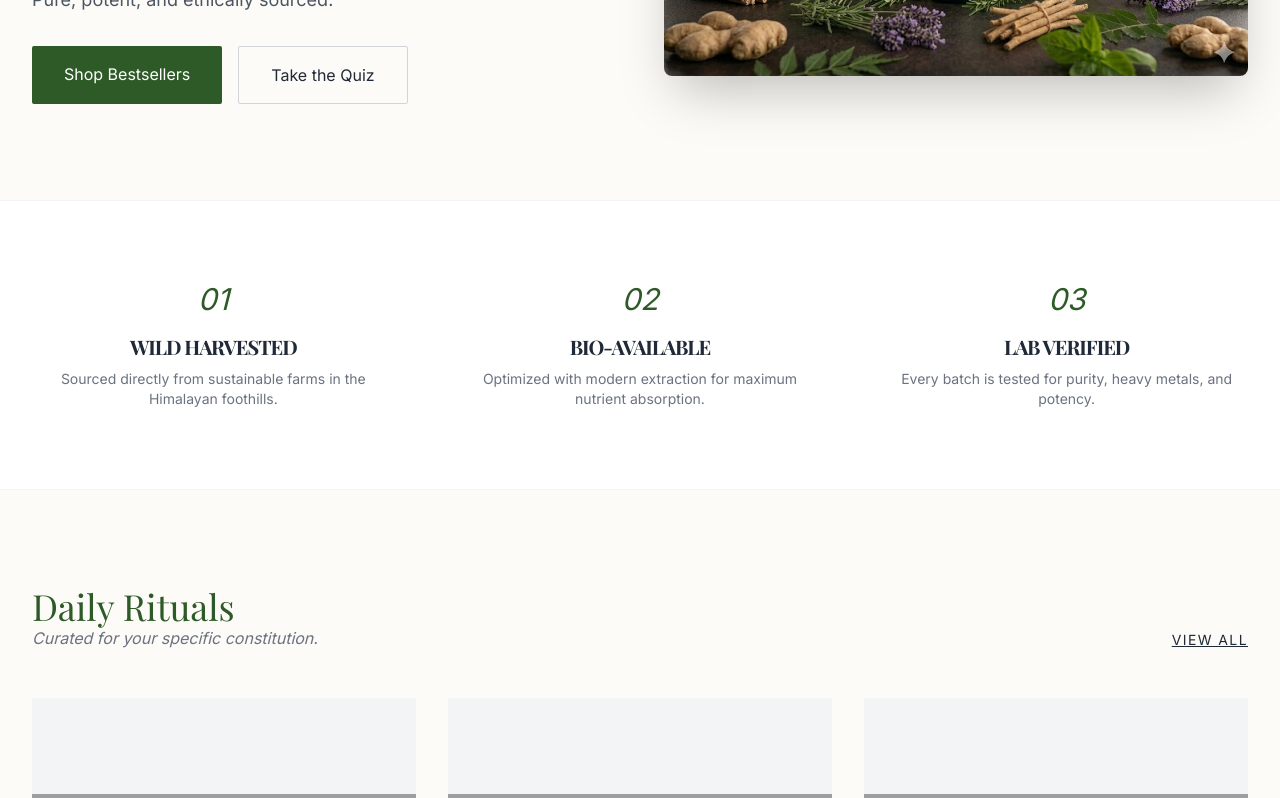
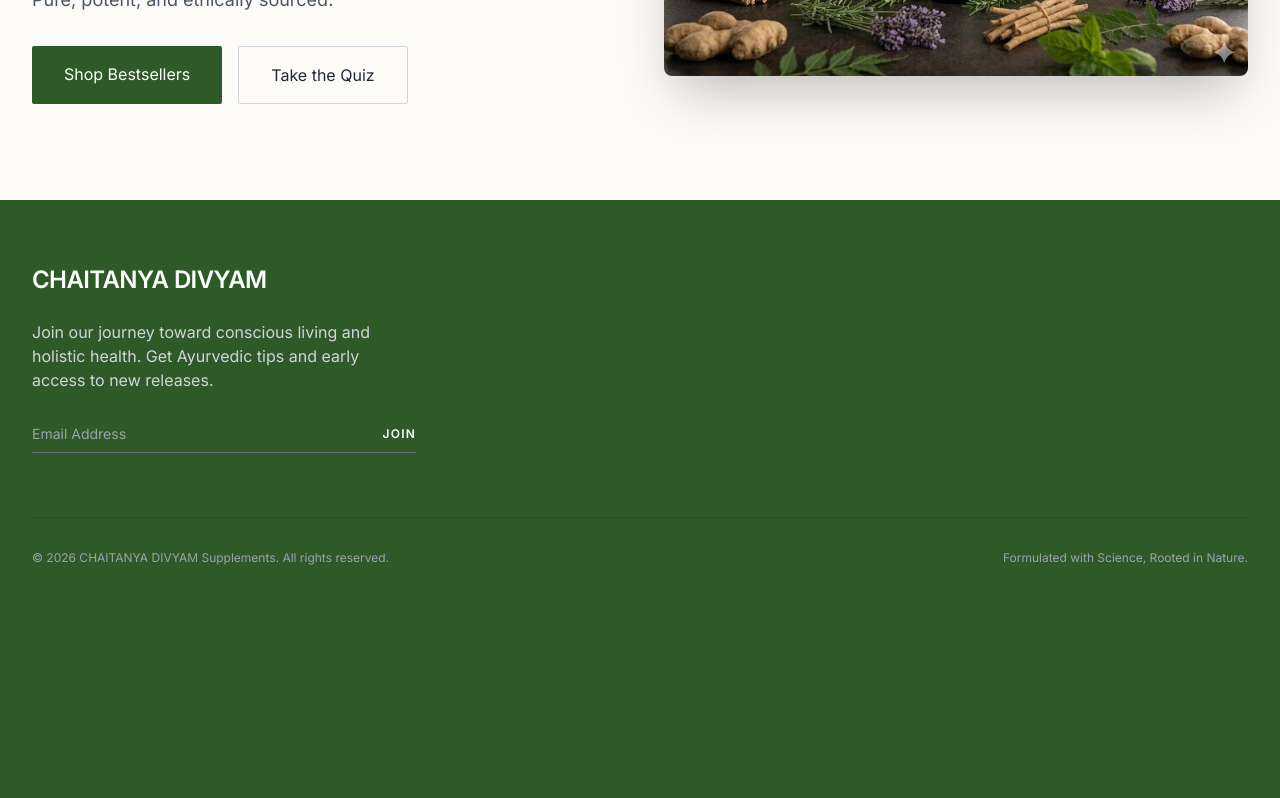
Before and after one commit to ayush-kumar-pandit/e-commerce-platform, a Django app: page / in a window 1280 px wide. Shown: the part 456-1254 px from the top of the page. After the commit the page ends 1021 px from the top, so only its background shows below. Run offline with Django 5.2, Linux system fonts and the light colour scheme; some libraries are stand-ins or nearby versions; some web fonts are replaced; grey boxes are pictures that could not be loaded.

Commit message:
Optimized

```diff
--- a/CDA/CDA/urls.py
+++ b/CDA/CDA/urls.py
@@ -16,9 +16,13 @@ Including another URLconf
 """
 from django.contrib import admin
 from django.urls import path, include
+from django.conf import settings
+from django.conf.urls.static import static
 
 urlpatterns = [
     path('admin/', admin.site.urls),
     path('user/',include('user.urls')),
     path('',include('home.urls')),
+
 ]
+urlpatterns += static(settings.MEDIA_URL, document_root = settings.MEDIA_ROOT)
--- a/CDA/home/views.py
+++ b/CDA/home/views.py
@@ -1,6 +1,7 @@
 from django.shortcuts import render
-from django.http import HttpResponse
+from .models import products
 
 # Create your views here.
 def home(request):
-    return render(request,"home.html")
+    prods = products.objects.all()
+    return render(request,"home.html", {prods: prods})
--- a/CDA/templates/home.html
+++ b/CDA/templates/home.html
@@ -5,13 +5,18 @@
     <meta charset="UTF-8">
     <meta name="viewport" content="width=device-width, initial-scale=1.0">
     <title>VedaModern | Ancient Wisdom, Modern Vitality</title>
+
     <script src="https://cdn.tailwindcss.com"></script>
+
     <link href="https://fonts.googleapis.com/css2?family=Playfair+Display:ital,wght@0,400;0,700;1,400&family=Inter:wght@300;400;600&display=swap" rel="stylesheet">
-    <link href= {% static "css/home.css" %} rel = "stylesheet">
+
+    <link href="{% static 'css/home.css' %}" rel="stylesheet">
 </head>
+
 <body class="bg-cream text-gray-800">
 
 <nav class="flex justify-between items-center px-8 py-6 max-w-7xl mx-auto">
+
     <div class="text-2xl font-bold text-ayur-green tracking-tight">
         CHAITANYA<span class="font-light text-gray-400">DIVYAM</span>
     </div>
@@ -24,124 +29,97 @@
     </div>
 
     <div class="flex items-center gap-x-2">
-            <a href="user/register" class="border border-ayur-green px-5 py-2 text-xs uppercase tracking-widest hover:bg-ayur-green hover:text-white transition duration-300">
+        <a href="{% url 'register' %}" class="border border-ayur-green px-5 py-2 text-xs uppercase tracking-widest hover:bg-ayur-green hover:text-white transition duration-300">
             Register
         </a>
-            <a href="user/login" class="border border-ayur-green px-5 py-2 text-xs uppercase tracking-widest hover:bg-ayur-green hover:text-white transition duration-300">
+
+        <a href="{% url 'login' %}" class="border border-ayur-green px-5 py-2 text-xs uppercase tracking-widest hover:bg-ayur-green hover:text-white transition duration-300">
             Login
         </a>
     </div>
+
 </nav>
 
 <header class="relative max-w-7xl mx-auto px-8 py-16 md:py-24 grid md:grid-cols-2 gap-12 items-center">
+
     <div class="z-10">
-            <span class="text-sm uppercase tracking-[0.3em] text-gray-500 mb-4 block underline decoration-gold">Rooted in Tradition</span>
-            <h1 class="text-5xl md:text-7xl mb-6 leading-tight text-ayur-green">Timeless Wisdom. <br><span class="italic">Modern Vitality.</span></h1>
+
+        <span class="text-sm uppercase tracking-[0.3em] text-gray-500 mb-4 block underline decoration-gold">
+            Rooted in Tradition
+        </span>
+
+        <h1 class="text-5xl md:text-7xl mb-6 leading-tight text-ayur-green">
+            Timeless Wisdom.<br>
+            <span class="italic">Modern Vitality.</span>
+        </h1>
+
         <p class="text-lg text-gray-600 mb-8 max-w-md leading-relaxed">
-                Experience the world's oldest healing science, reformulated for the demands of the 21st century. Pure, potent, and ethically sourced.
+            Experience the world's oldest healing science, reformulated for the demands of the 21st century.
+            Pure, potent, and ethically sourced.
         </p>
+
         <div class="flex space-x-4">
-                <a href="#" class="bg-ayur-green text-white px-8 py-4 rounded-sm hover:shadow-lg transition">Shop Bestsellers</a>
-                <a href="#" class="border border-gray-300 px-8 py-4 rounded-sm hover:bg-white transition">Take the Quiz</a>
+            <a href="#" class="bg-ayur-green text-white px-8 py-4 rounded-sm hover:shadow-lg transition">
+                Shop Bestsellers
+            </a>
+
+            <a href="#" class="border border-gray-300 px-8 py-4 rounded-sm hover:bg-white transition">
+                Take the Quiz
+            </a>
         </div>
+
     </div>
+
     <div class="relative">
+
         <div class="absolute -inset-4 bg-ayur-green/5 rounded-full blur-3xl"></div>
-            <img src="{% static "images/banner.jpg" %}" alt="Ayurvedic Supplement" class="relative rounded-lg shadow-2xl">
+
+        <img src="{% static 'images/banner.jpg' %}"
+             alt="Ayurvedic Supplement"
+             class="relative rounded-lg shadow-2xl">
+
     </div>
+
 </header>
 
-    <section class="bg-white py-20 border-y border-gray-100">
-        <div class="max-w-7xl mx-auto px-8 grid md:grid-cols-3 gap-16 text-center">
-            <div>
-                <div class="text-3xl mb-4 italic text-ayur-green">01</div>
-                <h3 class="text-xl font-bold mb-2 uppercase tracking-tighter">Wild Harvested</h3>
-                <p class="text-gray-500 text-sm">Sourced directly from sustainable farms in the Himalayan foothills.</p>
-            </div>
-            <div>
-                <div class="text-3xl mb-4 italic text-ayur-green">02</div>
-                <h3 class="text-xl font-bold mb-2 uppercase tracking-tighter">Bio-Available</h3>
-                <p class="text-gray-500 text-sm">Optimized with modern extraction for maximum nutrient absorption.</p>
-            </div>
-            <div>
-                <div class="text-3xl mb-4 italic text-ayur-green">03</div>
-                <h3 class="text-xl font-bold mb-2 uppercase tracking-tighter">Lab Verified</h3>
-                <p class="text-gray-500 text-sm">Every batch is tested for purity, heavy metals, and potency.</p>
-            </div>
-        </div>
-    </section>
+<footer class="bg-ayur-green text-white py-16 px-8">
 
-    <section class="max-w-7xl mx-auto px-8 py-24">
-        <div class="flex justify-between items-end mb-12">
-            <div>
-                <h2 class="text-4xl text-ayur-green">Daily Rituals</h2>
-                <p class="text-gray-500 italic">Curated for your specific constitution.</p>
-            </div>
-            <a href="#" class="text-sm underline tracking-widest uppercase">View All</a>
+    <div class="max-w-7xl mx-auto grid md:grid-cols-4 gap-12">
+
+        <div class="col-span-2">
+
+            <div class="text-2xl font-bold mb-6 tracking-tight">
+                CHAITANYA DIVYAM
             </div>
 
-        <div class="grid md:grid-cols-3 gap-8">
-            <div class="group cursor-pointer">
-                <div class="overflow-hidden bg-gray-100 mb-4 aspect-[4/5] flex items-center justify-center">
-                    <img src="https://images.unsplash.com/photo-1584308666744-24d5c474f2ae?auto=format&fit=crop&q=80&w=600" class="group-hover:scale-105 transition duration-700">
+            <p class="text-gray-300 max-w-sm mb-8">
+                Join our journey toward conscious living and holistic health.
+                Get Ayurvedic tips and early access to new releases.
+            </p>
+
+            <form class="flex border-b border-gray-500 pb-2 max-w-sm">
+
+                <input type="email"
+                       placeholder="Email Address"
+                       class="bg-transparent border-none text-white focus:outline-none flex-grow text-sm">
+
+                <button type="submit" class="uppercase text-xs tracking-widest font-bold">
+                    Join
+                </button>
+
+            </form>
+
         </div>
-                <h3 class="text-lg font-semibold">The Ashwagandha Complex</h3>
-                <p class="text-gray-500 text-sm mb-2 italic text-gold-600 font-serif">Adaptogenic Calm</p>
-                <p class="text-ayur-green font-bold">$34.00</p>
+
     </div>
-            <div class="group cursor-pointer">
-                <div class="overflow-hidden bg-gray-100 mb-4 aspect-[4/5] flex items-center justify-center">
-                    <img src="https://images.unsplash.com/photo-1615485290382-441e4d019cb5?auto=format&fit=crop&q=80&w=600" class="group-hover:scale-105 transition duration-700">
+
+    <div class="max-w-7xl mx-auto mt-16 pt-8 border-t border-gray-700 text-xs text-gray-400 flex justify-between">
+
+        <p>© 2026 CHAITANYA DIVYAM Supplements. All rights reserved.</p>
+        <p>Formulated with Science, Rooted in Nature.</p>
+
     </div>
-                <h3 class="text-lg font-semibold">Golden Curcumin Blend</h3>
-                <p class="text-gray-500 text-sm mb-2 italic text-gold-600 font-serif">Bio-active Inflammation Support</p>
-                <p class="text-ayur-green font-bold">$28.00</p>
-            </div>
-            <div class="group cursor-pointer">
-                <div class="overflow-hidden bg-gray-100 mb-4 aspect-[4/5] flex items-center justify-center">
-                    <img src="https://images.unsplash.com/photo-1471193945509-9ad0617afabf?auto=format&fit=crop&q=80&w=600" class="group-hover:scale-105 transition duration-700">
-                </div>
-                <h3 class="text-lg font-semibold">Triphala Cleanse</h3>
-                <p class="text-gray-500 text-sm mb-2 italic text-gold-600 font-serif">Gentle Detoxification</p>
-                <p class="text-ayur-green font-bold">$31.00</p>
-            </div>
-        </div>
-    </section>
 
-    <footer class="bg-ayur-green text-white py-16 px-8">
-        <div class="max-w-7xl mx-auto grid md:grid-cols-4 gap-12">
-            <div class="col-span-2">
-                <div class="text-2xl font-bold mb-6 tracking-tight">VEDAMODERN</div>
-                <p class="text-gray-300 max-w-sm mb-8">
-                    Join our journey toward conscious living and holistic health. Get Ayurvedic tips and early access to new releases.
-                </p>
-                <form class="flex border-b border-gray-500 pb-2 max-w-sm">
-                    <input type="email" placeholder="Email Address" class="bg-transparent border-none text-white focus:outline-none flex-grow text-sm">
-                    <button type="submit" class="uppercase text-xs tracking-widest font-bold">Join</button>
-                </form>
-            </div>
-            <div>
-                <h4 class="font-bold mb-6 uppercase text-xs tracking-widest text-gold-500">Navigation</h4>
-                <ul class="space-y-4 text-sm text-gray-300">
-                    <li><a href="#" class="hover:text-white transition">The Doshas</a></li>
-                    <li><a href="#" class="hover:text-white transition">Ingredients</a></li>
-                    <li><a href="#" class="hover:text-white transition">Sustainability</a></li>
-                    <li><a href="#" class="hover:text-white transition">Wholesale</a></li>
-                </ul>
-            </div>
-            <div>
-                <h4 class="font-bold mb-6 uppercase text-xs tracking-widest text-gold-500">Support</h4>
-                <ul class="space-y-4 text-sm text-gray-300">
-                    <li><a href="#" class="hover:text-white transition">Shipping Policy</a></li>
-                    <li><a href="#" class="hover:text-white transition">Contact Us</a></li>
-                    <li><a href="#" class="hover:text-white transition">Terms & Privacy</a></li>
-                </ul>
-            </div>
-        </div>
-        <div class="max-w-7xl mx-auto mt-16 pt-8 border-t border-gray-700 text-xs text-gray-400 flex justify-between">
-            <p>&copy; 2026 VedaModern Supplements. All rights reserved.</p>
-            <p>Formulated with Science, Rooted in Nature.</p>
-        </div>
 </footer>
 
 </body>
--- a/CDA/user/urls.py
+++ b/CDA/user/urls.py
@@ -2,5 +2,7 @@ from django.urls import path
 from .views import *
 
 urlpatterns = [
-    path('register/', register, name = 'register')
+    path('register/', register, name = 'register'),
+    path('login/', login, name = 'login')
+
 ]
--- a/CDA/user/views.py
+++ b/CDA/user/views.py
@@ -4,3 +4,6 @@ from django.http import HttpResponse
 # Create your views here.
 def register(request):
     return render(request, "register.html")
+
+def login(request):
+    return HttpResponse("Login Page")
```
Lines whose indentation alone changed are shown as unchanged.
